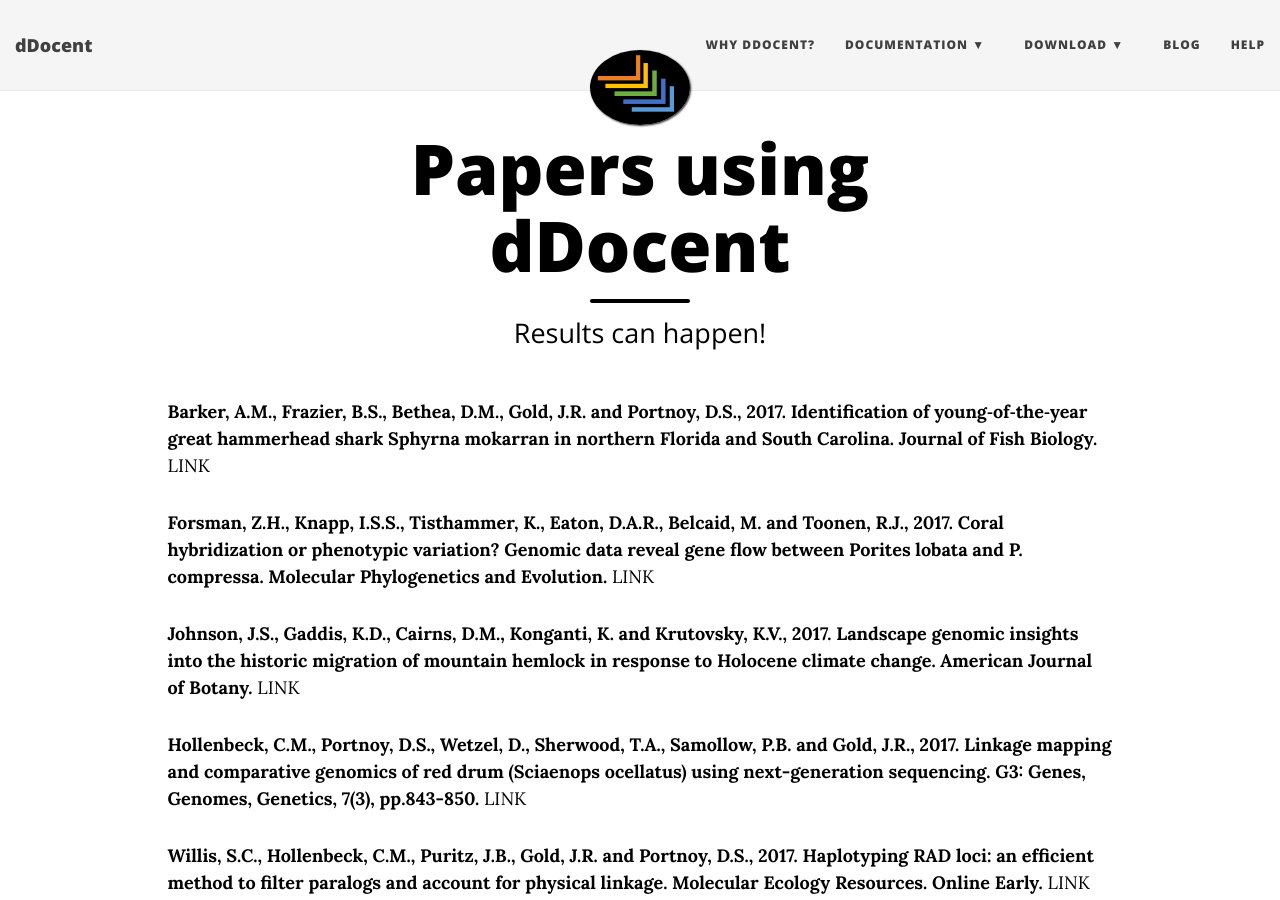
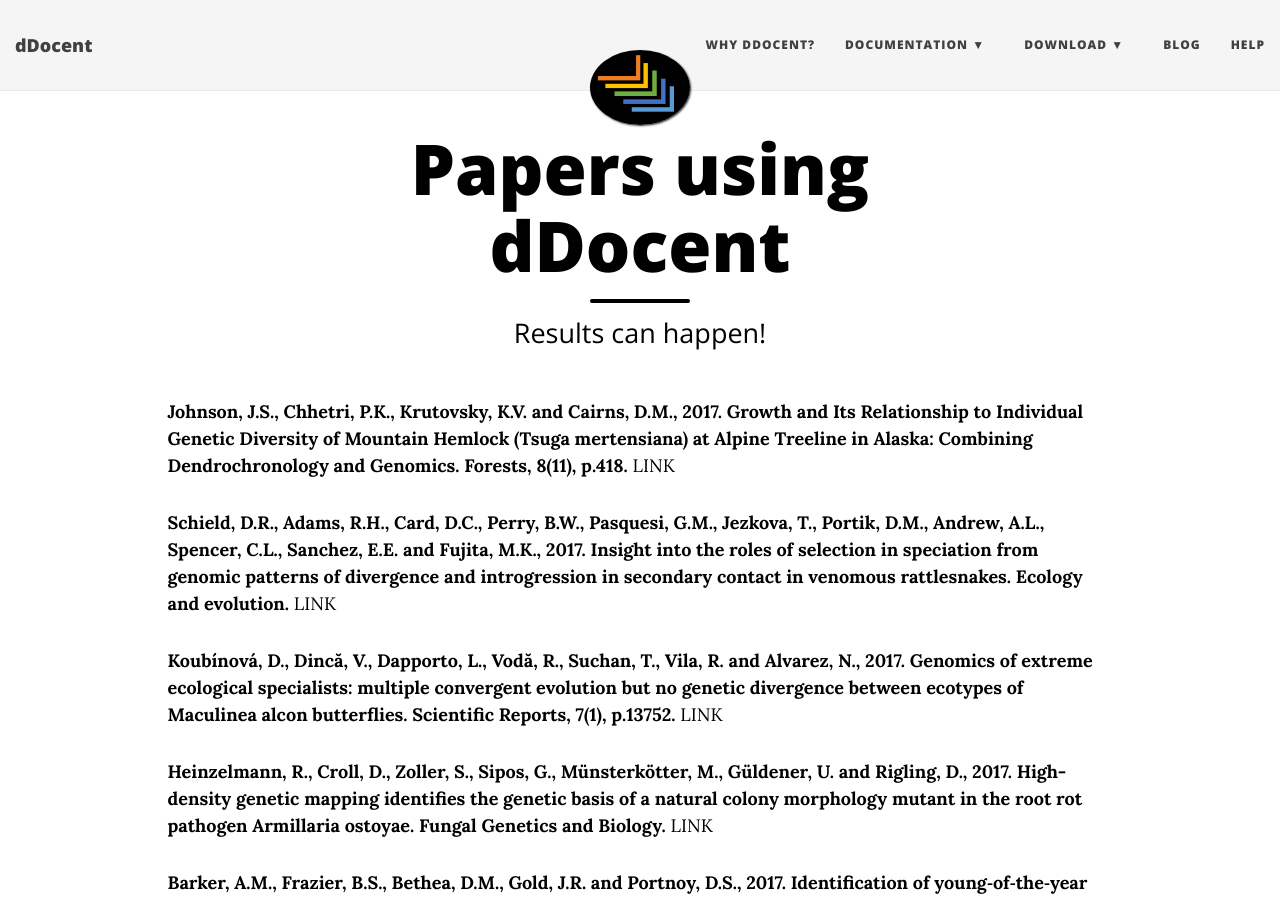
Before and after one commit to jpuritz/dDocent, a Jekyll site: the page built from using.md, in a window 1280 px wide and 900 px high. Built offline with Jekyll 4.4.1, drawn with Linux system fonts in a browser that asks for light colours; nearby versions of some CDN libraries.

Commit message:
Update using.md

```diff
--- a/using.md
+++ b/using.md
@@ -3,6 +3,14 @@
 title: Papers using dDocent
 subtitle: Results can happen!
 ---
+
+**Johnson, J.S., Chhetri, P.K., Krutovsky, K.V. and Cairns, D.M., 2017. Growth and Its Relationship to Individual Genetic Diversity of Mountain Hemlock (Tsuga mertensiana) at Alpine Treeline in Alaska: Combining Dendrochronology and Genomics. Forests, 8(11), p.418.** [LINK](http://www.mdpi.com/1999-4907/8/11/418)
+
+**Schield, D.R., Adams, R.H., Card, D.C., Perry, B.W., Pasquesi, G.M., Jezkova, T., Portik, D.M., Andrew, A.L., Spencer, C.L., Sanchez, E.E. and Fujita, M.K., 2017. Insight into the roles of selection in speciation from genomic patterns of divergence and introgression in secondary contact in venomous rattlesnakes. Ecology and evolution.** [LINK](http://onlinelibrary.wiley.com/doi/10.1002/ece3.2996/full)
+
+**Koubínová, D., Dincă, V., Dapporto, L., Vodă, R., Suchan, T., Vila, R. and Alvarez, N., 2017. Genomics of extreme ecological specialists: multiple convergent evolution but no genetic divergence between ecotypes of Maculinea alcon butterflies. Scientific Reports, 7(1), p.13752.** [LINK](https://www.nature.com/articles/s41598-017-12938-8)
+
+**Heinzelmann, R., Croll, D., Zoller, S., Sipos, G., Münsterkötter, M., Güldener, U. and Rigling, D., 2017. High-density genetic mapping identifies the genetic basis of a natural colony morphology mutant in the root rot pathogen Armillaria ostoyae. Fungal Genetics and Biology.** [LINK](http://www.sciencedirect.com/science/article/pii/S1087184517301354)
 
 **Barker, A.M., Frazier, B.S., Bethea, D.M., Gold, J.R. and Portnoy, D.S., 2017. Identification of young‐of‐the‐year great hammerhead shark Sphyrna mokarran in northern Florida and South Carolina. Journal of Fish Biology.** [LINK](http://onlinelibrary.wiley.com/doi/10.1111/jfb.13356/full)
 
```
